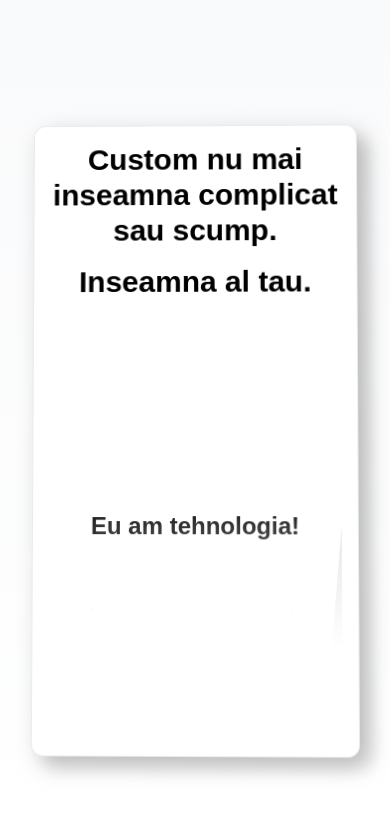
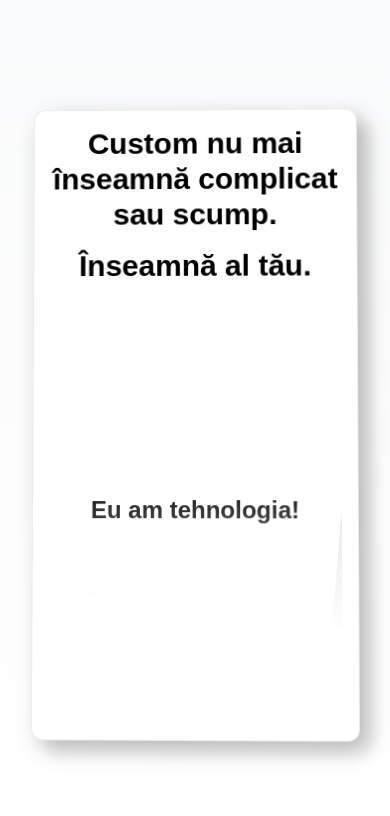
Before and after one commit to gorillaz1995/chicago, a Next.js app: page /servicii in a window 390 px wide. Shown: the top 816 px of the page. Built offline with nearby package versions, Linux system fonts and the light colour scheme.

Commit message:
hailmary added animation

```diff
--- a/src/app/components/graces/HailMary.tsx
+++ b/src/app/components/graces/HailMary.tsx
@@ -4,11 +4,54 @@ import { useRef, useEffect, useState } from "react";
 import { motion, useScroll, useTransform, MotionValue } from "framer-motion";
 import { LampDemo } from "../ui/lamp";
 import { TextRevealCard, TextRevealCardTitle } from "../ui/text-reveal-card";
+import { Spotlight } from "../ui/Spotlight";
 
-// Component for Section 2 with inverted colors initially
+// Define animation variants for a single 4-second animation
+const wildTextVariants = {
+  initial: {
+    x: 0,
+    y: 0,
+    rotate: 0,
+    scale: 1,
+  },
+  animate: {
+    x: [0, -20, 20, -15, 15, 0],
+    y: [0, -20, 20, -15, 15, 0],
+    rotate: [0, -10, 10, -5, 5, 0],
+    scale: [1, 1.2, 0.8, 1.1, 0.9, 1],
+    transition: {
+      duration: 2.5,
+      ease: "easeInOut",
+    },
+  },
+};
+
+const letterVariants = {
+  initial: {
+    opacity: 0,
+    y: 50,
+    rotate: 0,
+    scale: 1,
+  },
+  animate: (index: number) => ({
+    opacity: 1,
+    y: [50, -50, 30, -30, 0],
+    rotate: [0, 360],
+    scale: [1, 1.5, 0.5, 1],
+    transition: {
+      duration: 2.5,
+      delay: index * 0.1,
+    },
+  }),
+};
+
+// Component for Section 2 with animated text
 const Section2 = ({ progress }: { progress: MotionValue<number> }) => (
   <motion.div
     className="flex items-center justify-center h-screen p-8"
+    initial="initial"
+    whileInView="animate"
+    viewport={{ once: true, amount: 0.8 }}
     style={{
       background: useTransform(
         progress,
@@ -33,31 +76,41 @@ const Section2 = ({ progress }: { progress: MotionValue<number> }) => (
             ]
           ),
         }}
+        variants={wildTextVariants}
       >
-        De la <i>A</i> la <i>Z</i>
+        {/* Split text into letters for individual animation */}
+        {"De la A la Z".split("").map((letter, index) => (
+          <motion.span key={index} custom={index} variants={letterVariants}>
+            {letter}
+          </motion.span>
+        ))}
       </motion.h2>
       <motion.p
         className="text-base md:text-lg leading-relaxed font-averta"
         style={{
           color: useTransform(progress, [0, 0.3], ["#f9fafb", "#1f2937"]),
         }}
+        variants={wildTextVariants}
       >
         Fie ca ai nevoie de imagini atractive pentru social media, texte care
-        ies in evidenta, identitate vizuala pentru brandul tau sau un website
-        modern, sunt aici sa te ajut.
+        ies în evidență, identitate vizuală pentru brandul tău sau un website
+        modern, sunt aici să te ajut.
         <br />
-        Lucrez fie sub micro-management (adica, tu decizi tot), fie cu minim de
-        supervizare, depinde cum iti place. Adaptabilitatea este cheia mea,
-        astfel incat tu sa ai controlul pe care il doresti.
+        Lucrez fie sub micro-management (adică, tu decizi tot), fie cu minim de
+        supervizare, depinde cum îți place. Adaptabilitatea este cheia mea,
+        astfel încât tu să ai controlul pe care îl dorești.
       </motion.p>
     </div>
   </motion.div>
 );
 
-// Component for Section 3 with inverted colors initially
+// Component for Section 3 with animated text
 const Section3 = ({ progress }: { progress: MotionValue<number> }) => (
   <motion.div
-    className="flex items-center justify-center h-screen p-8"
+    className="flex items-center justify-center h-screen p-8 relative"
+    initial="initial"
+    whileInView="animate"
+    viewport={{ once: true, amount: 0.8 }}
     style={{
       background: useTransform(
         progress,
@@ -69,7 +122,8 @@ const Section3 = ({ progress }: { progress: MotionValue<number> }) => (
       ),
     }}
   >
-    <div className="max-w-4xl">
+    <Spotlight className="hidden md:block" />
+    <div className="max-w-4xl relative z-10">
       <motion.h2
         className="text-4xl md:text-6xl font-light mb-8 bg-clip-text text-transparent font-averta"
         style={{
@@ -82,29 +136,39 @@ const Section3 = ({ progress }: { progress: MotionValue<number> }) => (
             ]
           ),
         }}
+        variants={wildTextVariants}
       >
-        Tehnologie de Ultima Generatie
+        {/* Split text into letters for individual animation */}
+        {"Tehnologie de Ultima Generatie".split("").map((letter, index) => (
+          <motion.span key={index} custom={index} variants={letterVariants}>
+            {letter}
+          </motion.span>
+        ))}
       </motion.h2>
       <motion.p
         className="text-lg md:text-xl leading-relaxed font-muller"
         style={{
           color: useTransform(progress, [0, 0.3], ["#000000", "#ffffff"]),
         }}
+        variants={wildTextVariants}
       >
-        Fara limitari de la teme WordPress sau sabloane plictisitoare. Asta
-        inseamna ca nu facem lucrurile &ldquo;ca la scoala veche&rdquo; &ndash;
-        fiecare proiect este unic, creat special pentru tine si adaptat in
-        functie de cum evoluezi. Scalabilitatea si flexibilitatea sunt parte din
+        Fără limitări de la teme WordPress sau șabloane plictisitoare. Asta
+        înseamnă că nu facem lucrurile &ldquo;ca la școala veche&rdquo; –
+        fiecare proiect este unic, creat special pentru tine și adaptat în
+        funcție de cum evoluezi. Scalabilitatea și flexibilitatea sunt parte din
         abordarea mea, pentru a asigura succesul pe termen lung.
       </motion.p>
     </div>
   </motion.div>
 );
 
-// Component for Section 4 with inverted colors initially
+// Component for Section 4 with animated text
 const Section4 = ({ progress }: { progress: MotionValue<number> }) => (
   <motion.div
     className="flex items-center justify-center h-screen p-8"
+    initial="initial"
+    whileInView="animate"
+    viewport={{ once: true, amount: 0.8 }}
     style={{
       background: useTransform(
         progress,
@@ -117,19 +181,6 @@ const Section4 = ({ progress }: { progress: MotionValue<number> }) => (
     }}
   >
     <div className="max-w-4xl">
-      <motion.h2
-        className="text-4xl md:text-6xl font-light mb-8 bg-clip-text text-transparent"
-        style={{
-          backgroundImage: useTransform(
-            progress,
-            [0, 0.3],
-            [
-              "linear-gradient(to bottom right, #f9fafb, #ffffff)",
-              "linear-gradient(to bottom right, #1f2937, #111827)",
-            ]
-          ),
-        }}
-      ></motion.h2>
       <TextRevealCard
         text="Ai o idee?"
         revealText="Eu am tehnologia!"
@@ -137,44 +188,18 @@ const Section4 = ({ progress }: { progress: MotionValue<number> }) => (
       >
         <TextRevealCardTitle>
           <div className="text-center">
-            Custom nu mai inseamna complicat sau scump.
+            Custom nu mai înseamnă complicat sau scump.
           </div>
           {/* Animated text that only plays when section is in view */}
           <motion.div
             className="text-center mt-4"
-            initial={{ opacity: 0 }}
-            whileInView={{ opacity: 1 }}
+            initial="initial"
+            whileInView="animate"
             viewport={{ once: true, amount: 0.8 }}
           >
             {/* Split text into array for letter-by-letter animation */}
-            {[
-              "I",
-              "n",
-              "s",
-              "e",
-              "a",
-              "m",
-              "n",
-              "a",
-              " ",
-              "a",
-              "l",
-              " ",
-              "t",
-              "a",
-              "u",
-              ".",
-            ].map((letter, index) => (
-              <motion.span
-                key={index}
-                initial={{ opacity: 0 }}
-                whileInView={{ opacity: 1 }}
-                viewport={{ once: true }}
-                transition={{
-                  duration: 0.1,
-                  delay: 0.3 + index * 0.1, // Stagger the animations
-                }}
-              >
+            {"Înseamnă al tău.".split("").map((letter, index) => (
+              <motion.span key={index} custom={index} variants={letterVariants}>
                 {letter}
               </motion.span>
             ))}
--- /dev/null
+++ b/src/app/components/ui/Spotlight.tsx
@@ -0,0 +1,56 @@
+import React from "react";
+import { cn } from "@/app/lib/utils";
+
+type SpotlightProps = {
+  className?: string;
+  fill?: string;
+};
+
+export const Spotlight = ({ className, fill }: SpotlightProps) => {
+  return (
+    <svg
+      className={cn(
+        "animate-spotlight pointer-events-none absolute z-[1]  h-[169%] w-[138%] lg:w-[84%] opacity-0",
+        className
+      )}
+      xmlns="http://www.w3.org/2000/svg"
+      viewBox="0 0 3787 2842"
+      fill="none"
+    >
+      <g filter="url(#filter)">
+        <ellipse
+          cx="1924.71"
+          cy="273.501"
+          rx="1924.71"
+          ry="273.501"
+          transform="matrix(-0.822377 -0.568943 -0.568943 0.822377 3631.88 2291.09)"
+          fill={fill || "white"}
+          fillOpacity="0.21"
+        ></ellipse>
+      </g>
+      <defs>
+        <filter
+          id="filter"
+          x="0.860352"
+          y="0.838989"
+          width="3785.16"
+          height="2840.26"
+          filterUnits="userSpaceOnUse"
+          colorInterpolationFilters="sRGB"
+        >
+          <feFlood floodOpacity="0" result="BackgroundImageFix"></feFlood>
+          <feBlend
+            mode="normal"
+            in="SourceGraphic"
+            in2="BackgroundImageFix"
+            result="shape"
+          ></feBlend>
+          <feGaussianBlur
+            stdDeviation="151"
+            result="effect1_foregroundBlur_1065_8"
+          ></feGaussianBlur>
+        </filter>
+      </defs>
+    </svg>
+  );
+};
```
